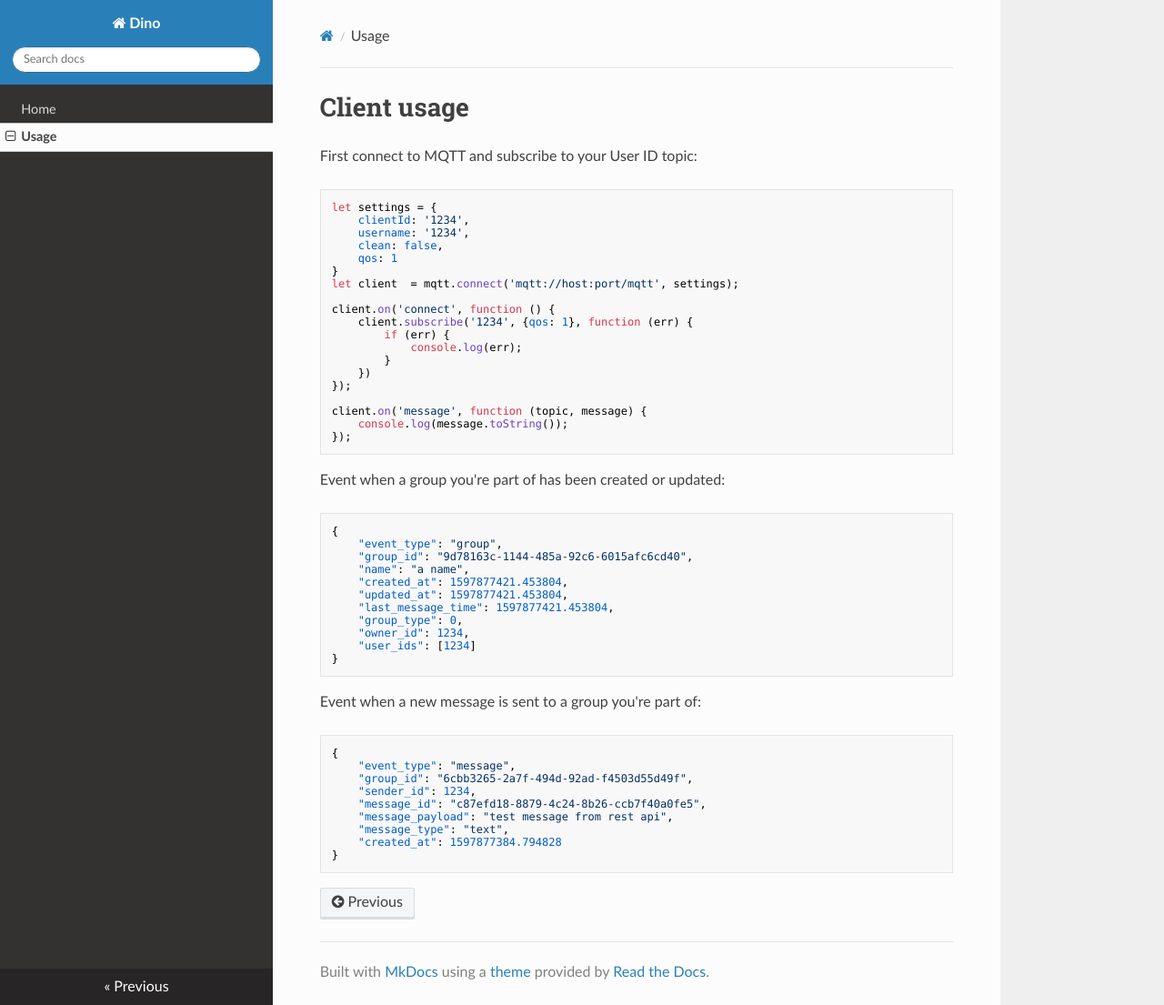
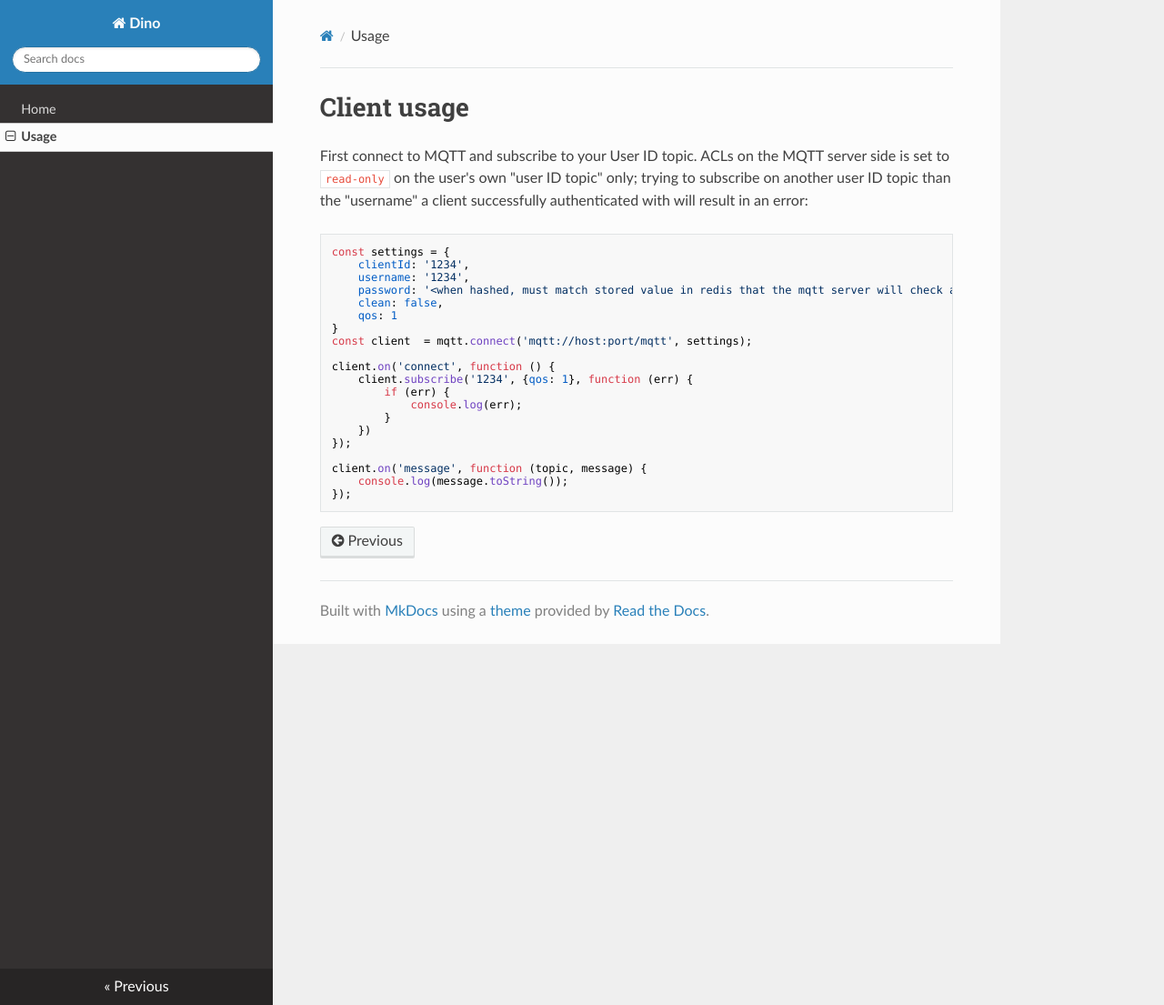
Before and after one commit to thenetcircle/dino-service, an MkDocs documentation site: the page built from docs/md/usage.md, in a window 1280 px wide and 1105 px high. Shown: the whole window at 91% size. Built offline with MkDocs 1.6.1, drawn with Linux system fonts in a browser that asks for light colours; nearby versions of some CDN libraries.

Commit message:
updated docs

````diff
--- a/docs/md/usage.md
+++ b/docs/md/usage.md
@@ -1,15 +1,18 @@
 # Client usage
 
-First connect to MQTT and subscribe to your User ID topic:
+First connect to MQTT and subscribe to your User ID topic. ACLs on the MQTT server side is set to
+`read-only` on the user's own "user ID topic" only; trying to subscribe on another user ID topic
+than the "username" a client successfully authenticated with will result in an error:
 
 ```javascript
-let settings = {
+const settings = {
     clientId: '1234',
     username: '1234',
+    password: '<when hashed, must match stored value in redis that the mqtt server will check against>',
     clean: false,
     qos: 1
 }
-let client  = mqtt.connect('mqtt://host:port/mqtt', settings);
+const client  = mqtt.connect('mqtt://host:port/mqtt', settings);
 
 client.on('connect', function () {
     client.subscribe('1234', {qos: 1}, function (err) {
@@ -23,33 +26,3 @@ client.on('message', function (topic, message) {
     console.log(message.toString());
 });
 ```
-
-Event when a group you're part of has been created or updated:
-
-```json
-{
-    "event_type": "group",
-    "group_id": "9d78163c-1144-485a-92c6-6015afc6cd40",
-    "name": "a name",
-    "created_at": 1597877421.453804,
-    "updated_at": 1597877421.453804,
-    "last_message_time": 1597877421.453804,
-    "group_type": 0,
-    "owner_id": 1234,
-    "user_ids": [1234]
-}
-```
-
-Event when a new message is sent to a group you're part of:
-
-```json
-{
-    "event_type": "message",
-    "group_id": "6cbb3265-2a7f-494d-92ad-f4503d55d49f",
-    "sender_id": 1234,
-    "message_id": "c87efd18-8879-4c24-8b26-ccb7f40a0fe5",
-    "message_payload": "test message from rest api",
-    "message_type": "text",
-    "created_at": 1597877384.794828
-}
-```
````
Also changed, not shown: docs/md/events.md (added, +113 -0 lines), 2 other files.
